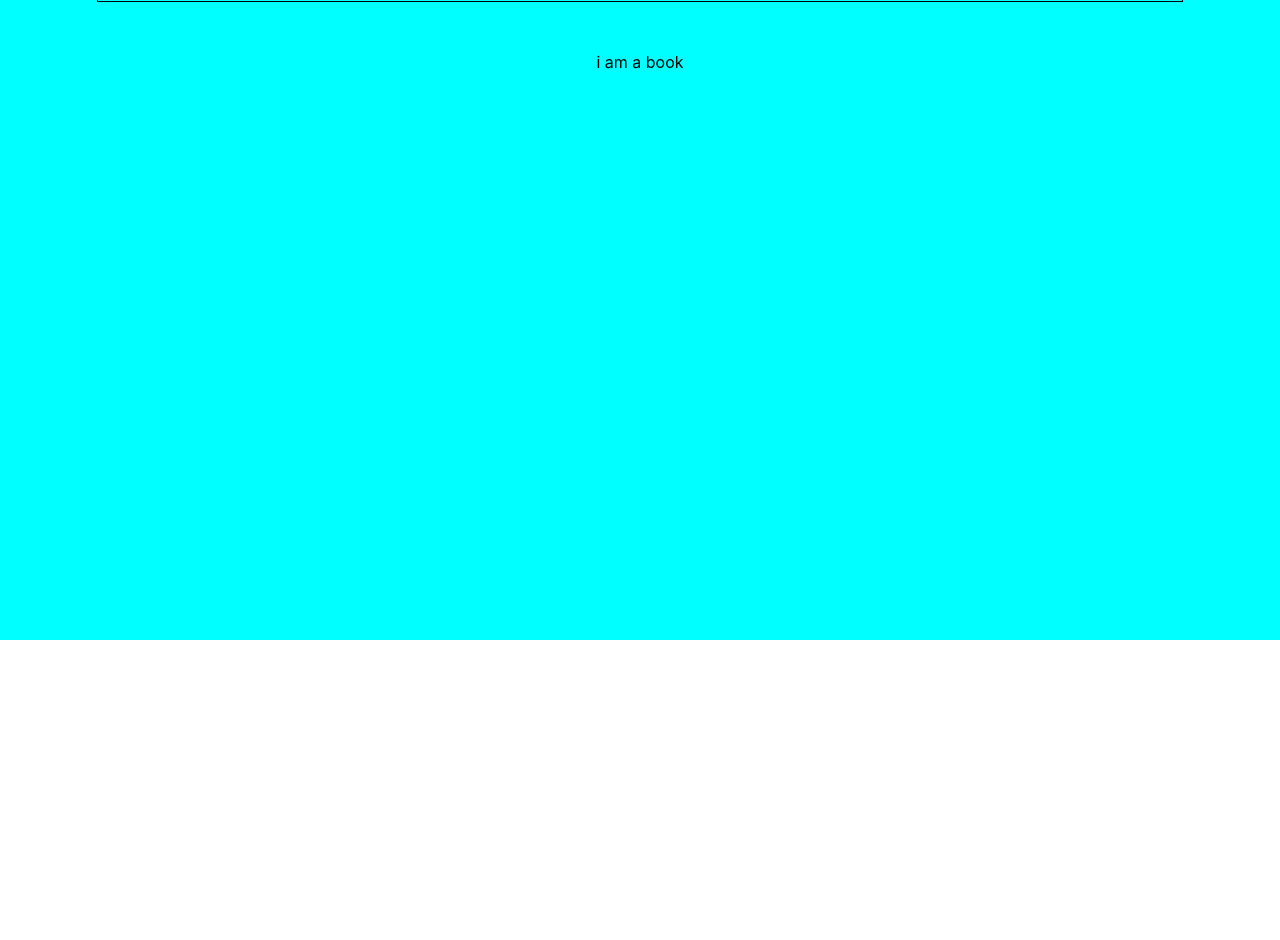
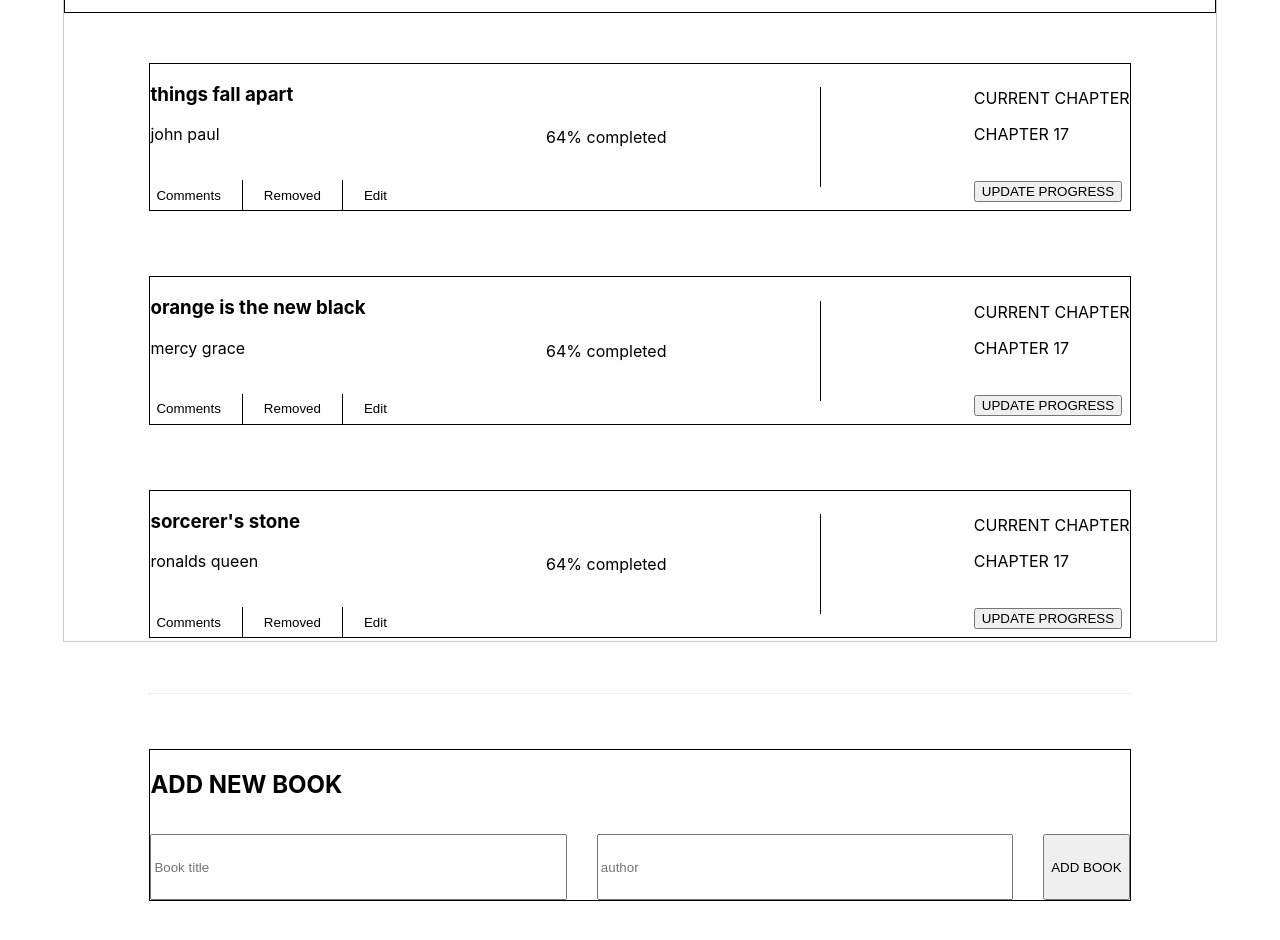
Before and after one commit to admirerbrown/Bookstore-site, a React (Create React App) app: page / in a window 1280 px wide. Shown: the part 160-1100 px from the top of the page. Before the commit the page ends 800 px from the top, so only its background shows below. Built offline with nearby package versions, Linux system fonts and the light colour scheme.

Commit message:
build project phase 1 without styling

```diff
--- a/package.json
+++ b/package.json
@@ -13,6 +13,7 @@
     "react-router-dom": "^6.6.2",
     "react-scripts": "5.0.1",
     "react-test-renderer": "^18.2.0",
+    "uuid": "^9.0.0",
     "web-vitals": "^2.1.4"
   },
   "scripts": {
--- a/src/App.css
+++ b/src/App.css
@@ -1,20 +1,30 @@
 .app {
-  background-color: aqua;
-  height: 100vh;
   display: flex;
   flex-direction: column;
   align-items: center;
+  height: 100vh;
 }
 
+.main {
+  width: 90%;
+  height: 100%;
+  border: 1px solid #ccc;
+}
+
+/* navbar component */
 .navbar {
-  width: 80%;
-  height: 50px;
   border: 1px solid black;
   display: flex;
+  justify-content: center;
+  margin-top: 50px;
+  height: 120px;
+}
+
+.navItem-container {
+  display: flex;
   align-items: center;
+  width: 85%;
   justify-content: space-between;
-  padding: 30px;
-  margin: 50px;
 }
 
 .nav-link {
@@ -22,3 +32,69 @@
   align-items: center;
   gap: 50px;
 }
+
+/* book component  */
+.book-holder {
+  display: flex;
+  align-items: center;
+  flex-direction: column;
+  gap: 15px;
+}
+
+.book-item {
+  display: flex;
+  border: 1px solid black;
+  width: 85%;
+  justify-content: space-between;
+  align-items: center;
+  margin-top: 50px;
+}
+
+.divider {
+  border-left: 1px solid black;
+  height: 100px;
+}
+
+.sm-divider {
+  border-left: 1px solid black;
+  height: 30px;
+}
+
+.book-option {
+  display: flex;
+  gap: 15px;
+  align-items: center;
+}
+
+hr {
+  border-top: black;
+  width: 85%;
+  margin-top: 40px;
+  margin-bottom: 40px;
+}
+
+.bk-btn {
+  border-style: none;
+  background-color: transparent;
+}
+
+/* form component  */
+.form {
+  display: flex;
+  flex-direction: column;
+  border: 1px solid black;
+  width: 85%;
+  gap: 15px;
+  margin-bottom: 200px;
+}
+
+.form-main {
+  display: flex;
+  gap: 30px;
+}
+
+.book-name,
+.book-title {
+  width: 50%;
+  height: 60px;
+}
--- a/src/App.js
+++ b/src/App.js
@@ -1,17 +1,20 @@
 import './App.css';
 import { Routes, Route } from 'react-router-dom';
 import Navbar from './components/Navbar';
-import Books from './components/Book';
 import Categories from './components/Categories';
+import BookHolder from './components/BookHolder';
 
 function App() {
   return (
     <div className="app">
-      <Navbar />
-      <Routes>
-        <Route path="/" element={<Books />} />
-        <Route path="categories" element={<Categories />} />
-      </Routes>
+      <div className="main">
+        <Navbar />
+        <Routes>
+          <Route path="/" element={<BookHolder />} />
+          <Route path="categories" element={<Categories />} />
+        </Routes>
+      </div>
+
     </div>
 
   );
--- a/src/components/Book.js
+++ b/src/components/Book.js
@@ -1,8 +1,10 @@
-const Books = () => (
-  <div className="">
-    i am a book
+/* eslint-disable react/prop-types */
+
+const Book = ({ title, author }) => (
+  <div className="book-info">
+    <h3>{title}</h3>
+    <p>{author}</p>
   </div>
-
 );
 
-export default Books;
+export default Book;
--- /dev/null
+++ b/src/components/BookHolder.js
@@ -0,0 +1,55 @@
+import { v4 as uuidv4 } from 'uuid';
+import Form from './Form';
+import Book from './Book';
+
+const bookList = [
+  {
+    author: 'john paul',
+    title: 'things fall apart',
+  },
+  {
+    author: 'mercy grace',
+    title: 'orange is the new black',
+  },
+  {
+    author: 'ronalds queen',
+    title: "sorcerer's stone",
+  },
+];
+
+const BookHolder = () => (
+  <div className="book-holder">
+    {bookList.map((book) => (
+      <div key={uuidv4()} className="book-item">
+        <div className="sect-1">
+          <Book title={book.title} author={book.author} />
+          <br />
+          <div className="book-option">
+            <button type="button" className="bk-btn">Comments</button>
+            <div className="sm-divider" />
+            <button type="button" className="bk-btn">Removed</button>
+            <div className="sm-divider" />
+            <button type="button" className="bk-btn">Edit</button>
+          </div>
+        </div>
+        <div className="sect-2">
+          <p>64% completed</p>
+        </div>
+        <div className="divider" />
+        <div className="sect-3">
+          <p>CURRENT CHAPTER</p>
+          <p>CHAPTER 17</p>
+          <br />
+          <button type="button" className="update">
+            UPDATE PROGRESS
+          </button>
+        </div>
+
+      </div>
+    ))}
+    <hr />
+    <Form />
+  </div>
+);
+
+export default BookHolder;
--- a/src/components/Categories.js
+++ b/src/components/Categories.js
@@ -1,6 +1,6 @@
 const Categories = () => (
   <div className="">
-    i am categories
+    <button type="button" className="check-status">check status</button>
   </div>
 
 );
--- /dev/null
+++ b/src/components/Form.js
@@ -0,0 +1,12 @@
+const Form = () => (
+  <div className="form">
+    <h2> ADD NEW BOOK</h2>
+    <form method="" className="form-main">
+      <input className="book-name" placeholder="Book title" type="text" required />
+      <input className="book-title" placeholder="author" type="text" required />
+      <input className="submit-btn" value="ADD BOOK" type="submit" />
+    </form>
+  </div>
+);
+
+export default Form;
--- a/src/components/Navbar.js
+++ b/src/components/Navbar.js
@@ -3,6 +3,7 @@ import { Link } from 'react-router-dom';
 
 const Navbar = () => (
   <div className="navbar">
+    <div className="navItem-container">
       <div className="navbar-item">
         <nav className="nav-link">
           <h1 className="banner">Bookstore CMS</h1>
@@ -19,5 +20,6 @@ const Navbar = () => (
         profile picture
       </div>
     </div>
+  </div>
 );
 export default Navbar;
```
Also changed, not shown: 1 other file (tests, documents, lock files or other folders). Lines whose indentation alone changed are shown as unchanged.
